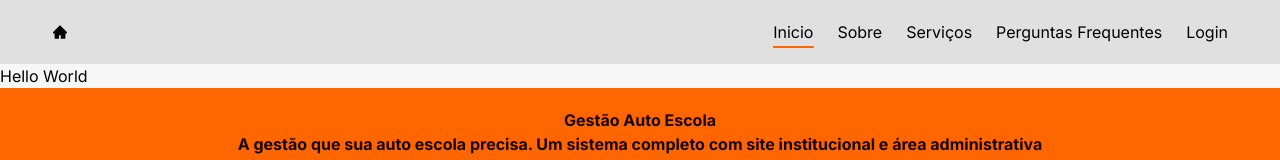
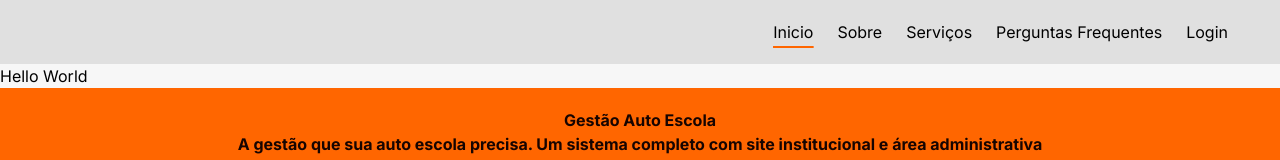
Before and after one commit to mrdsantos/gestao-auto-escola, a Next.js app: page / in a window 1280 px wide. Shown: the top 160 px of the page. Built offline with nearby package versions, Linux system fonts and the light colour scheme.

Commit message:
remove placeholder icon

```diff
--- a/app/components/MainNavbar/MainNavbar.tsx
+++ b/app/components/MainNavbar/MainNavbar.tsx
@@ -3,7 +3,7 @@
 import { usePathname } from "next/navigation" // Importa o hook usePathname do Next.js para obter a rota atual.
 import Link from "next/link" // Importa o componente Link do Next.js para navegação.
 import clsx from "clsx" // Importa a biblioteca clsx para unir classes condicionalmente.
-import IconHome from "../SvgIcons/IconHome" // Importa o ícone personalizado IconHome.
+
 
 const MainNavbar = () => {
   const pathname = usePathname(); // Obtém a rota atual usando o hook usePathname.
@@ -23,7 +23,6 @@ const MainNavbar = () => {
       {/* Container flexível contendo o ícone da casa */}
       <div className="flex-1 px-3">
         <Link href={"/"}>
-          <IconHome />
         </Link>
       </div>
 
```
